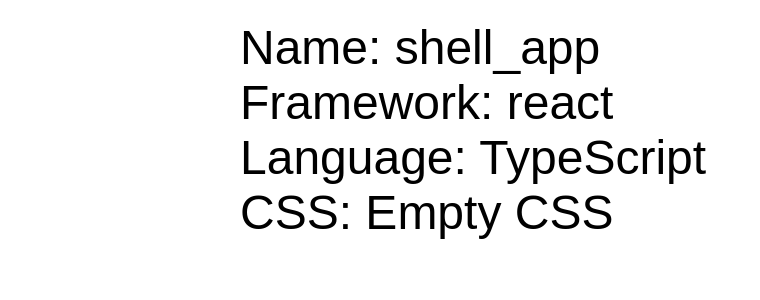
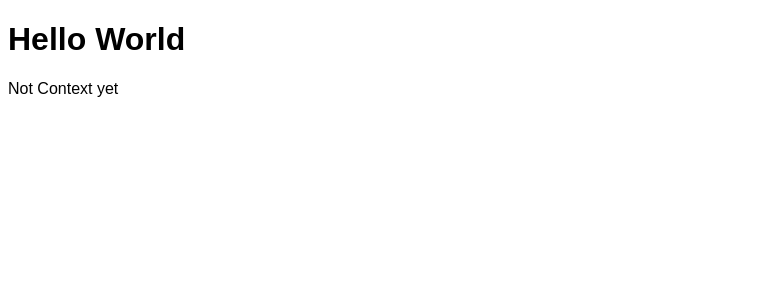
Before and after one commit to EisenHavale/Shell_App, a React app: page /context-excercise in a window 1280 px wide. Shown: the top 300 px of the page, without its empty margins (0-760 px from the left). Built offline with nearby package versions, Linux system fonts and the light colour scheme.

Commit message:
Router created and working to load elements

```diff
--- a/package.json
+++ b/package.json
@@ -35,6 +35,7 @@
   },
   "dependencies": {
     "react": "^17.0.2",
-    "react-dom": "^17.0.2"
+    "react-dom": "^17.0.2",
+    "react-router-dom": "^6.3.0"
   }
 }
--- a/src/App.tsx
+++ b/src/App.tsx
@@ -2,13 +2,7 @@ import React from "react";
 import ReactDOM from "react-dom";
 
 import "./index.css";
+import { AppRouter } from "./routes/AppRouter.routes";
 
-const App = () => (
-  <div className="container">
-    <div>Name: shell_app</div>
-    <div>Framework: react</div>
-    <div>Language: TypeScript</div>
-    <div>CSS: Empty CSS</div>
-  </div>
-);
+const App = () => <AppRouter />;
 ReactDOM.render(<App />, document.getElementById("app"));
--- /dev/null
+++ b/src/components/molecules/container/Container.tsx
@@ -0,0 +1,11 @@
+import React from "react";
+import { Outlet } from "react-router-dom";
+
+export const Container = () => {
+  return (
+    <>
+      <h1>Hello World</h1>
+      <Outlet />
+    </>
+  );
+};
--- /dev/null
+++ b/src/routes/AppRouter.routes.tsx
@@ -0,0 +1,18 @@
+import React from "react";
+import { BrowserRouter, Routes, Route } from "react-router-dom";
+import { Container } from "../components/molecules/container/Container";
+
+export const AppRouter = () => {
+  return (
+    <BrowserRouter>
+      <Routes>
+        <Route path="/" element={<Container />}>
+          <Route path="counter" element={<>No counter yet</>} />
+          <Route path="context-excercise" element={<>Not Context yet</>} />
+          <Route path="custom-hook" element={<>No Cusmtom yet</>} />
+          <Route path="*" element={<>Not Found</>} />
+        </Route>
+      </Routes>
+    </BrowserRouter>
+  );
+};
--- a/webpack.config.js
+++ b/webpack.config.js
@@ -58,7 +58,7 @@ module.exports = {
       },
     }),
     new HtmlWebPackPlugin({
-      template: "./src/index.html",
+      template: "./public/index.html",
     }),
   ],
 };
```
Also changed, not shown: public/index.html (renamed from src/index.html), 1 other file (tests, documents, lock files or other folders).
